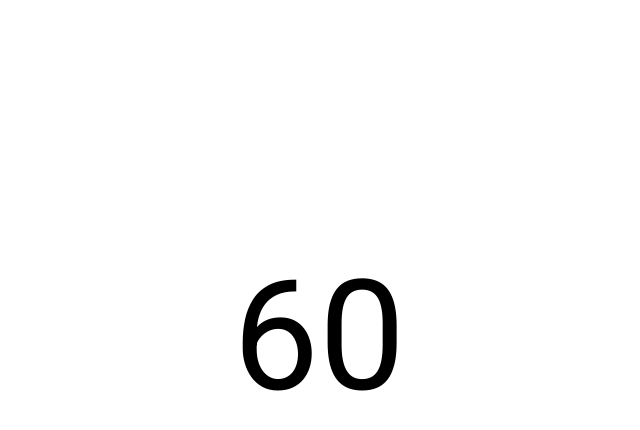
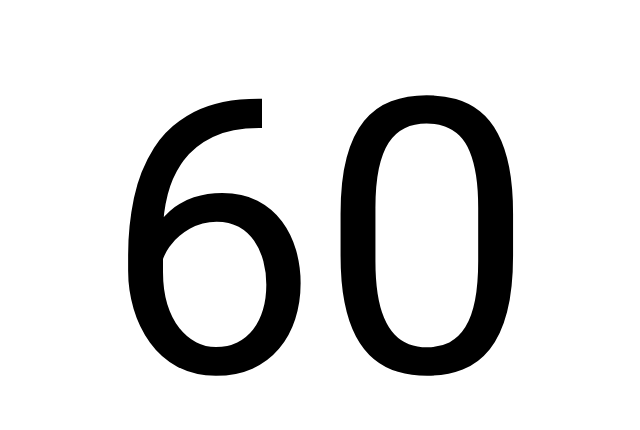
Before and after one commit to jononon/PitchTimer, a plain HTML site: page index.html in a window 1280 px wide. Shown: the whole page, without its empty margins (329-969 px from the left). Drawn offline with nearby package versions, Linux system fonts and the light colour scheme.

Commit message:
Update index.html

```diff
--- a/index.html
+++ b/index.html
@@ -8,6 +8,6 @@
 </head>
 <body>
 <center>
-<div id="time" style="height:100%;width:100%;font-size:12vw;font-family:'Roboto', sans-serif;position:absolute;top:50%;margin-top:-12vw;">test</div>
+<div id="time" style="height:100%;width:100%;font-size:30vw;font-family:'Roboto', sans-serif;position:absolute;top:50%;margin-top:-30vw;">test</div>
 </center>
 </body>
```
